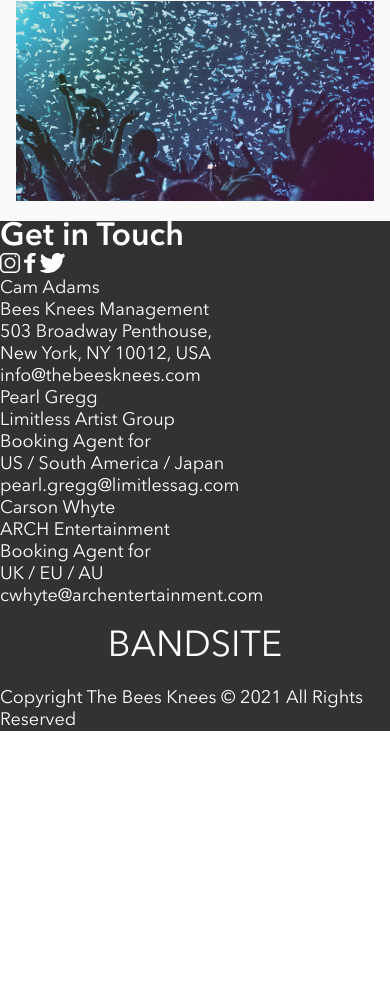
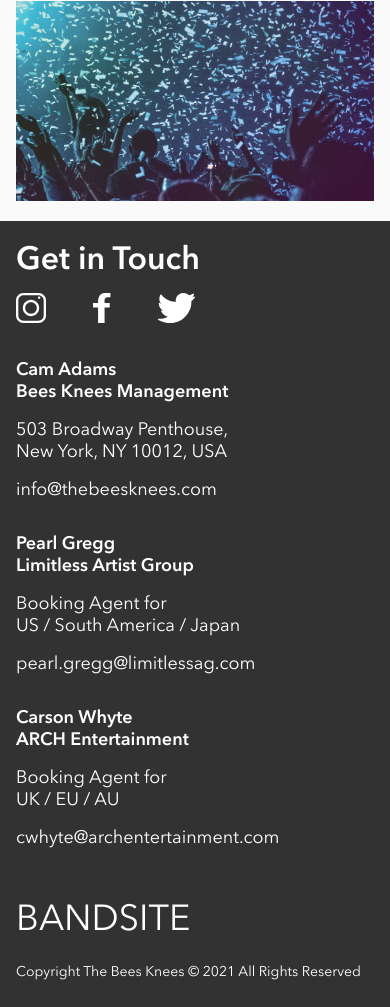
Before and after one commit to alysurr/alyssa-challender-bandsite, a plain HTML site: page alyssa-challender-bandsite/index.html in a window 390 px wide. Shown: the part 3499-4506 px from the top of the page. Before the commit the page ends 4230 px from the top, so only its background shows below. Drawn offline with Linux system fonts and the light colour scheme.

Commit message:
formatted footer for mobile

```diff
--- a/alyssa-challender-bandsite/index.html
+++ b/alyssa-challender-bandsite/index.html
@@ -85,7 +85,7 @@
         </section>
 
         <section class="footer-bandsite-link">
-            <a href="/"><h1 class="site-name">Bandsite</h1></a>
+            <a href="/"><h1 class="site-name site-name__footer">Bandsite</h1></a>
         </section>
 
         <div class="copyright">
--- a/alyssa-challender-bandsite/styles/bio.scss
+++ b/alyssa-challender-bandsite/styles/bio.scss
@@ -58,6 +58,10 @@ li {
     text-align: center;
     font-size: 36px;
     padding: 24px 0px;
+    &__footer {
+        text-align: left;
+        margin-top: 16px;
+    }
 }
 
 .nav-bar {
@@ -133,3 +137,40 @@ li {
         padding: 8px 0;
     }
 }
+
+footer {
+    padding: 24px 16px;
+}
+
+
+.contact {
+    &__title {
+
+    }
+    &__icon-container {
+        display: flex;
+        justify-content: space-between;
+        width: 50%;
+        padding: 16px 0;
+    }
+    &__icon {
+        height: 30px;
+    }
+    &__container {
+
+    }
+    &__info {
+
+    }
+    &__name {
+        font-weight: 600;
+        padding: 16px 0;
+    }
+    &__details, &__email {
+        padding-bottom: 16px;
+    }
+}
+
+.copyright p {
+    font-size: 14px;
+}
```
Also changed, not shown: alyssa-challender-bandsite/styles/bio.css, 1 other file.
